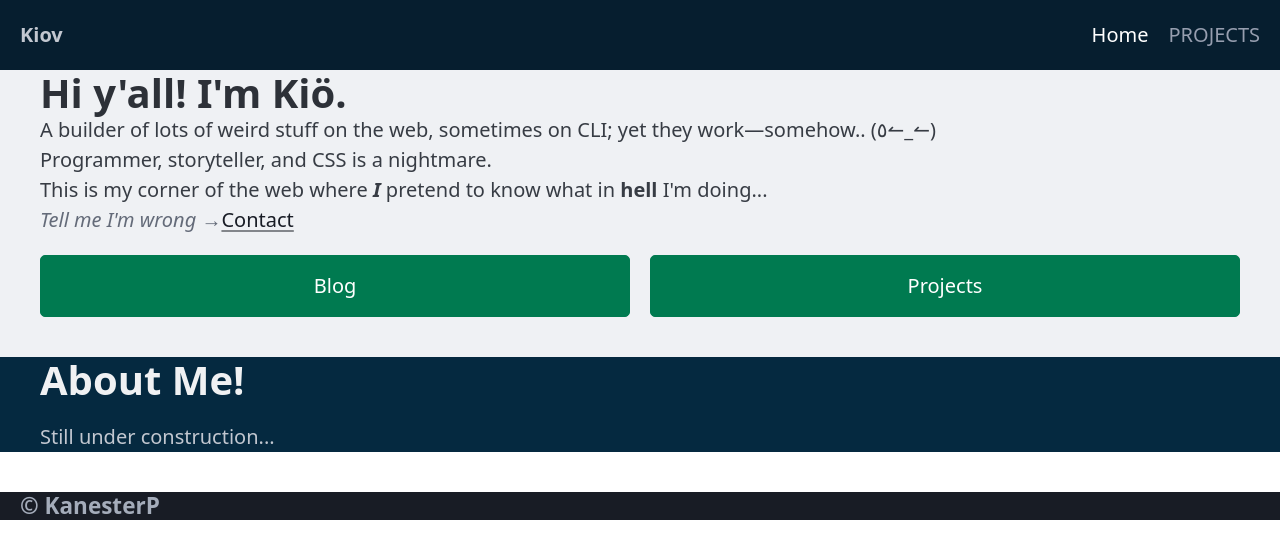
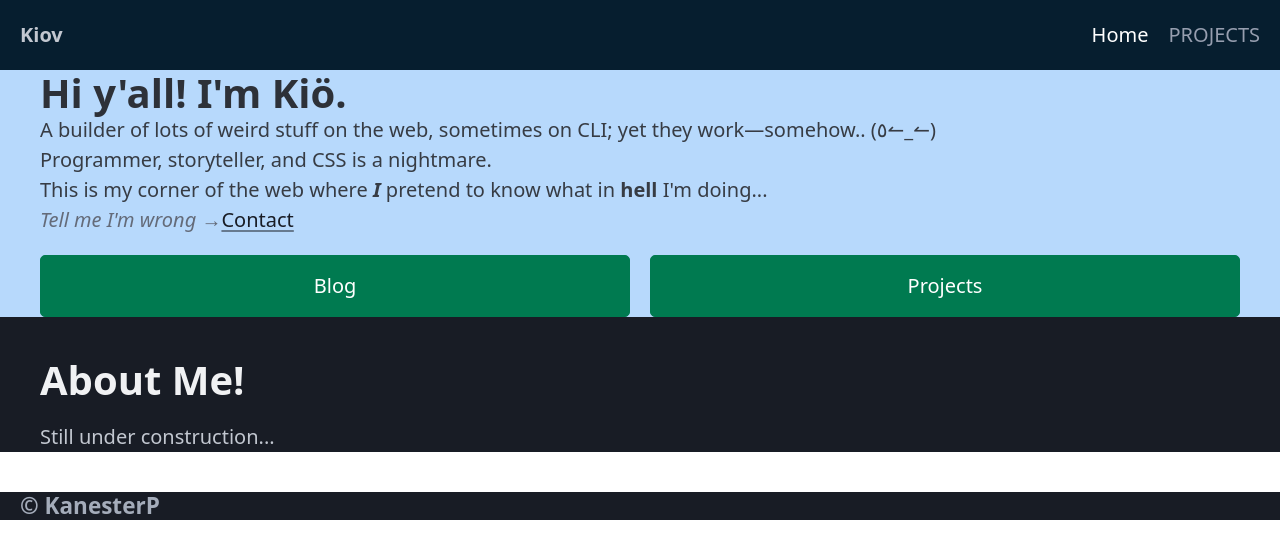
Before and after one commit to Kanester/portfolio, a SvelteKit app: page / in a window 1280 px wide. Shown: the top 558 px of the page. Built offline with nearby package versions, Linux system fonts and the light colour scheme.

Commit message:
--no-message

```diff
--- a/src/routes/+layout.svelte
+++ b/src/routes/+layout.svelte
@@ -18,7 +18,7 @@
   </div>
 </header>
 
-<main class="pico-background-slate-50">
+<main class="pico-background-slate-900">
   <slot></slot>
 </main>
 
--- a/src/routes/+page.svelte
+++ b/src/routes/+page.svelte
@@ -1,4 +1,4 @@
-<section class="container-fluid" data-theme="light">
+<section class="container-fluid pico-background-azure-150" data-theme="light">
   <div class="container">
     <hgroup>
       <h1>Hi y'all! I'm Kiö.</h1>
@@ -15,7 +15,7 @@
   </div>
 </section>
 
-<section class="pico-background-azure-850" data-theme="dark">
+<section data-theme="dark">
   <div class="container-fluid">
     <div class="container">
       <h1>About Me!</h1>
```
